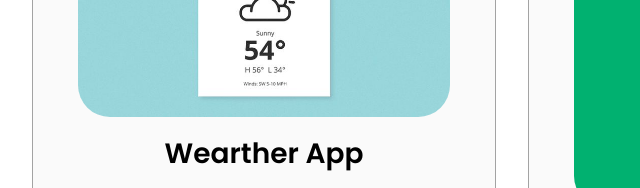
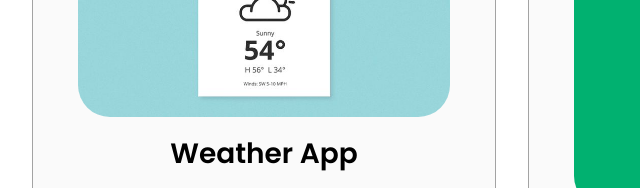
Before and after one commit to Gruhann/Portfolio, a plain HTML site: page index.html in a window 1280 px wide. Shown: the part 2780-2968 px from the top of the page, 128-768 px from the left. Drawn offline with Linux system fonts and the light colour scheme.

Commit message:
Update index.html

```diff
--- a/index.html
+++ b/index.html
@@ -280,7 +280,7 @@
                 class="project-img"
               />
             </div>
-            <h2 class="experience-sub-title project-title">Wearther App</h2>
+            <h2 class="experience-sub-title project-title">Weather App</h2>
             <div class="btn-container">
               <button
                 class="btn btn-color-2 project-btn"
```
